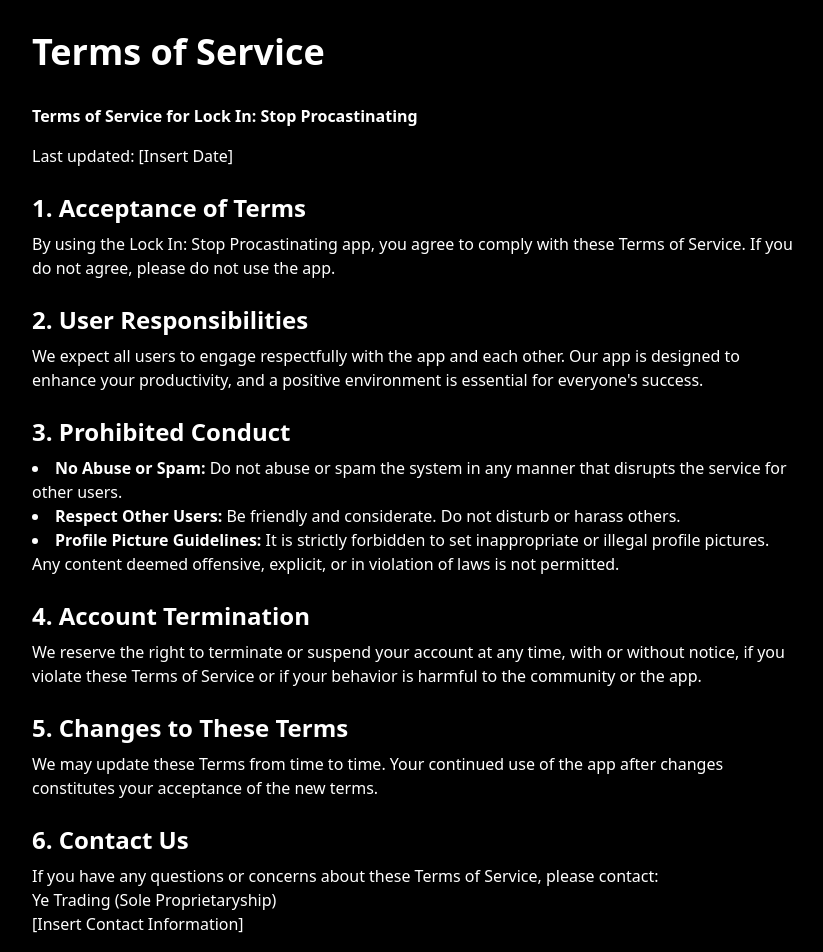
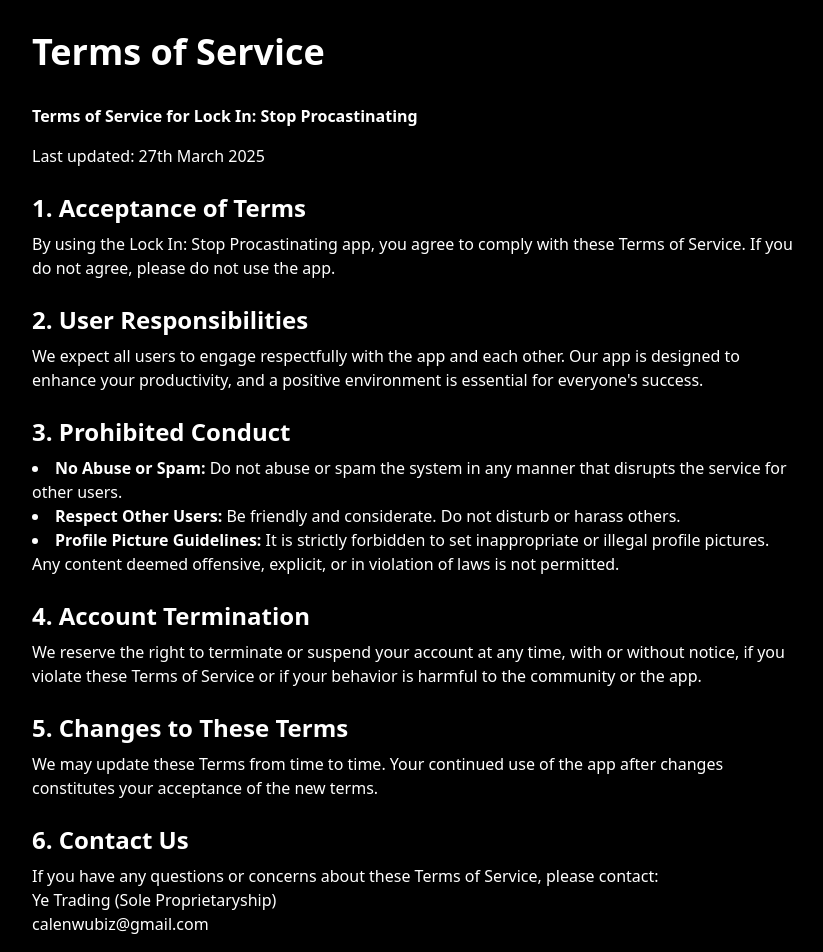
Before and after one commit to calenwu/lockin_page, a React (Vite) app: page /terms-of-service in a window 1280 px wide. Shown: the top 952 px of the page, without its empty margins (224-1047 px from the left). Built offline with nearby package versions, Linux system fonts and the light colour scheme.

Commit message:
tos, privacy

```diff
--- a/src/pages/TermsOfService.tsx
+++ b/src/pages/TermsOfService.tsx
@@ -10,7 +10,7 @@
         <p className='mb-4 font-bold'>
           Terms of Service for Lock In: Stop Procastinating
         </p>
-        <p className='mb-4'>Last updated: [Insert Date]</p>
+        <p className='mb-4'>Last updated: 27th March 2025</p>
 
         <h2 className='text-2xl font-bold mt-6 mb-2'>1. Acceptance of Terms</h2>
         <p className='mb-4'>
@@ -68,7 +68,7 @@
           <br />
           Ye Trading (Sole Proprietaryship)
           <br />
-          [Insert Contact Information]
+          calenwubiz@gmail.com
         </p>
 
         <div className='mt-8'>
```
